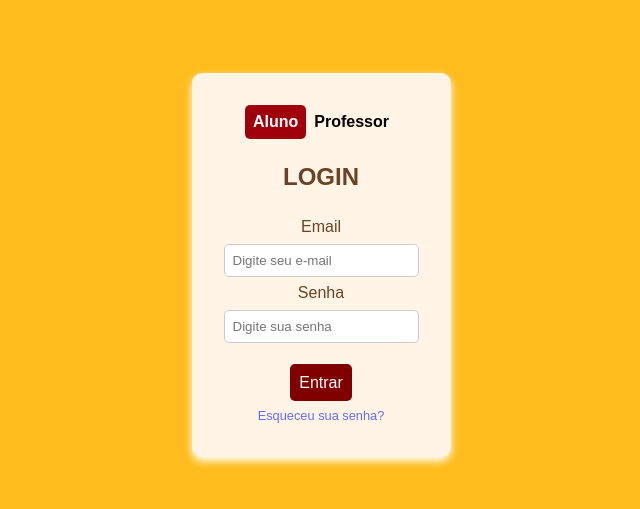
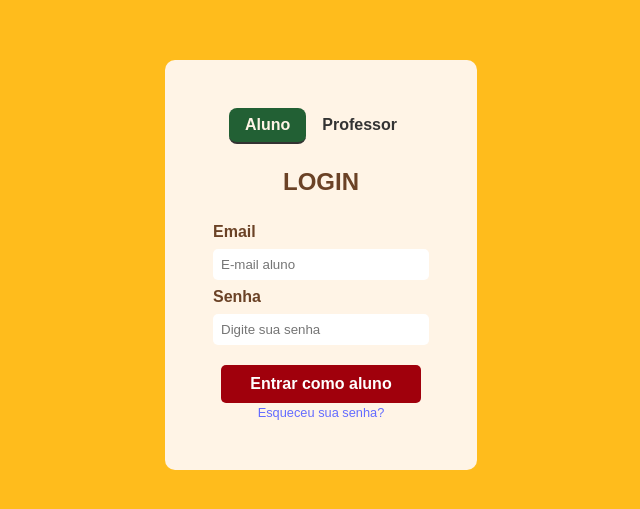
Before and after one commit to P-Cler/PizzaStockManager, a React (Vite) app in the folder frontend/: page / in a window 1280 px wide. Shown: the part 183-692 px from the top of the page, without its empty margins (319-959 px from the left). Built offline with nearby package versions, Linux system fonts and the light colour scheme.

Commit message:
Tela de Login
tela de login e recuperação de senha

```diff
--- a/frontend/src/App.jsx
+++ b/frontend/src/App.jsx
@@ -1,13 +1,11 @@
 import { useState } from 'react'
 import './App.css'
-import Login from './pages/login/login'
 
 function App() {
   const [count, setCount] = useState(0)
 
   return (
     <>
-    <Login />
     </>
   );
 }
--- a/frontend/src/main.jsx
+++ b/frontend/src/main.jsx
@@ -2,9 +2,12 @@ import { StrictMode } from 'react'
 import { createRoot } from 'react-dom/client'
 import './index.css'
 import App from './App.jsx'
+import Login from './pages/login/login.jsx'
+import RecuperarSenha from './pages/login/RecuperarSenha.jsx'
 
 createRoot(document.getElementById('root')).render(
   <StrictMode>
     <App />
+    <Login />
   </StrictMode>
 )
--- /dev/null
+++ b/frontend/src/pages/login/LoginForm.jsx
@@ -0,0 +1,58 @@
+import React, { useState } from 'react'
+import axios from 'axios'
+import './login.css'
+
+export default function LoginForm({tipoUsuario}) {
+    const [email, setEmail] = useState('');
+    const [senha, setSenha] = useState('');
+    const [mensagem, setMensagem] = useState('');
+
+    const handleSubmit = async (e) => {
+        e.preventDefault();
+
+        const url = `https://dummyjson.com/auth/login`;
+
+        try {
+            const response = await axios.post(url, { email: email, password: senha,
+            });
+
+            setMensagem(`Login feito com sucesso! Token: ${response.data.token}`);
+
+            localStorage.setItem('token', response.data.token);
+
+            navigate(`/home/${tipoUsuario}`);
+
+        } catch (err) {
+            setMensagem('Falha no login' + err.response);
+        }
+    };
+
+    return (
+        <form onSubmit={handleSubmit}>
+            <label>Email</label>
+            <input
+                type="email"
+                placeholder={`E-mail ${tipoUsuario}`}
+                value={email}
+                onChange={(e) => setEmail(e.target.value)}
+                required
+            />
+
+            <label>Senha</label>
+            <input
+                type="password"
+                placeholder="Digite sua senha"
+                value={senha}
+                onChange={(e) => setSenha(e.target.value)}
+                required
+            />
+
+            <button type="submit" className="botao-login">
+                Entrar como {tipoUsuario}
+            </button>
+
+
+            {mensagem && <div className="mensagem">{mensagem}</div>}
+        </form>
+    )
+}
--- /dev/null
+++ b/frontend/src/pages/login/RecuperarSenha.jsx
@@ -0,0 +1,39 @@
+import React, { useState } from 'react';
+import axios from 'axios';
+import './login.css';
+
+export default function RecuperarSenha() {
+    const [email, setEmail] = useState("");
+    const [mensagem, setMensagem] = useState("");
+
+    const handleSubmit = async (e) => {
+        e.preventDefault();
+
+    try {
+        await axios.post(``, { email });
+        alert('Email de recuperação enviado!')
+        setMensagem('');
+
+    } catch (err) {
+        setMensagem('Erro ao Enviar. Verifique o e-mail digitado!')
+    }
+}
+
+  return (
+    <div className='senha-container'>
+        <div className="senha-box">
+            <h2>Recuperar Senha</h2>
+            <form onSubmit={handleSubmit}>
+                <label>Email Cadastrado:</label>
+                <input
+                type='email' placeholder='Digite seu e-mail' value={email} onChange={(e) => setEmail(e.target.value)} required/>
+                <button type='submit' className='botao-login'>Recuperar Senha</button>
+            </form>
+
+            {mensagem && <div className='mensagem'>{mensagem}</div>}
+
+
+        </div>
+    </div>
+  )
+}
--- a/frontend/src/pages/login/login.css
+++ b/frontend/src/pages/login/login.css
@@ -1,16 +1,23 @@
 body {
     margin: 0;
+    font-family: 'Atkinson Hyperlegible', sans-serif;
     background-color: #FFBC1C;
-    font-family: 'Atkinson Hyperlegible', sans-serif;
-    color: #6B4226 ;
+    color: #6B4226;
 }
+
+label{
+  font-weight: bold;
+  align-self: flex-start;
+}
+
+
+
 .login-box{
     background-color: #FFF4E6;
-    padding: 2rem;
+    padding: 3rem;
     border-radius: 10px;
     width: 100%;
-    max-width: 400px;
-    box-shadow: 0 4px 8px #ffff;
+    max-width: 700px;
 }
 
 .login-container{
@@ -28,17 +35,23 @@ body {
   border: none;
   background: none;
   cursor: pointer;
-  border-radius: 5px;
+  border-radius: 5px 0;
   transition: background-color 0.3s ease;
 }
 
-.login-aba .active{
-    background-color: #A0000C;
-    color: white;
+.aba {
+  padding: 0.5rem 1rem;
+  border: none;
+  background-color: transparent;
+  font-weight: bold;
+  cursor: pointer;
+  color: #333;
 }
 
-.login-aba button:nth-child(2).active{
-    background-color: #226034;
+.aba.active {
+  border-bottom: 2px solid #333;
+  background-color: #226034 ;
+  color: #FFF4E6;
 }
 
 form {
@@ -51,21 +64,25 @@ form {
 input{
     padding: 0.5rem;
     border-radius: 5px;
-    border: 1px solid #ccc;
+    border: none;
+    width: 200px;
+    background-color: #fff;
 }
 
 .botao-login {
-  background-color: #800000;
+  background-color: #A0000C;
   color: white;
   border: none;
   padding: 0.6rem;
   margin-top: 1rem;
   border-radius: 5px;
   cursor: pointer;
+  width: 200px;
+  font-weight: bold;
 }
 
-.login-tabs button:nth-child(2).active ~ .botao-login {
-  background-color: #007000;
+.botao-login:hover {
+  background-color: #BD2915;
 }
 
 .recuperar-senha {
@@ -75,3 +92,14 @@ input{
   cursor: pointer;
   text-align: center;
 }
+
+.mensagem {
+  margin-top: 15px;
+  font-weight: bold;
+  color: #226034;
+}
+
+.voltar-login {
+  margin-top: 20px;
+  background-color: #226034;
+}
--- a/frontend/src/pages/login/login.jsx
+++ b/frontend/src/pages/login/login.jsx
@@ -1,38 +1,37 @@
 import React, { useState } from 'react'
-import './login.module.css'
+import LoginForm from './LoginForm';
 import './login.css'
+import RecuperarSenha from './RecuperarSenha';
+
 
 export default function Login() {
     const [tipoUsuario, setTipoUsuario] = useState('aluno');
-
+    const [recuperarSenha, setRecuperarSenha] = useState(false);
 
     return (
         <div className="login-container">
             <div className="login-box">
+                {!recuperarSenha ? (
+                    <>
+                <div className='abas'>
+                    <button className={tipoUsuario === 'aluno' ? 'aba active' : 'aba'} onClick={() => setTipoUsuario('aluno')}>Aluno</button>
 
-            <div className="login-aba">
-                <button className={ tipoUsuario === 'aluno' ? 'active' : " "}
-                onClick={() => setTipoUsuario('aluno')}>Aluno</button>
-
-                <button className={ tipoUsuario === 'professor' ? 'active' : " "}
-                onClick={() => setTipoProfessor('professor')}>Professor</button>
+                    <button className={tipoUsuario === 'professor' ? 'aba active' : 'aba'} onClick={() => setTipoUsuario('professor')}>Professor</button>
                 </div>
 
                 <h2>LOGIN</h2>
 
-            <form>
-                <label>Email</label>
-                <input type='email' id="email" placeholder="Digite seu e-mail"/>
-
-                <label>Senha</label>
-                <input type='senha' id="senha" placeholder="Digite sua senha"/>
-
-                <button type="submit" className='botao-login' >Entrar</button>
-
-                <div className="recuperar-senha">
-                    <a href="#">Esqueceu sua senha?</a>
+                        <LoginForm tipoUsuario={tipoUsuario} />
+                        <div className='recuperar-senha'>
+                               <a href="#" onClick={() => setRecuperarSenha(true)}>Esqueceu sua senha?</a>
                             </div>
-            </form>
+                    </>
+                ) : (
+                    <>
+                        <RecuperarSenha />
+                        <button className='voltar-login' type='button' onClick={() => setRecuperarSenha(false)}>Voltar para Login</button>
+                    </>
+                )}
             </div>
         </div>
     )
--- a/frontend/src/router/routes.jsx
+++ b/frontend/src/router/routes.jsx
@@ -4,6 +4,8 @@ export function AppRoutes() {
   return (
     <Routes>
       <Route />
+       <Route path="/" element={<Login />} />
+        <Route path="/recuperar-senha" element={<RecuperarSenha />} />
     </Routes>
   );
 }
```
Also changed, not shown: frontend/src/pages/login/LoginAluno.jsx (deleted, +0 -21 lines), frontend/src/pages/login/LoginProfessor.jsx (deleted), frontend/src/pages/login/login.module.css (deleted). Lines whose indentation alone changed are shown as unchanged.
